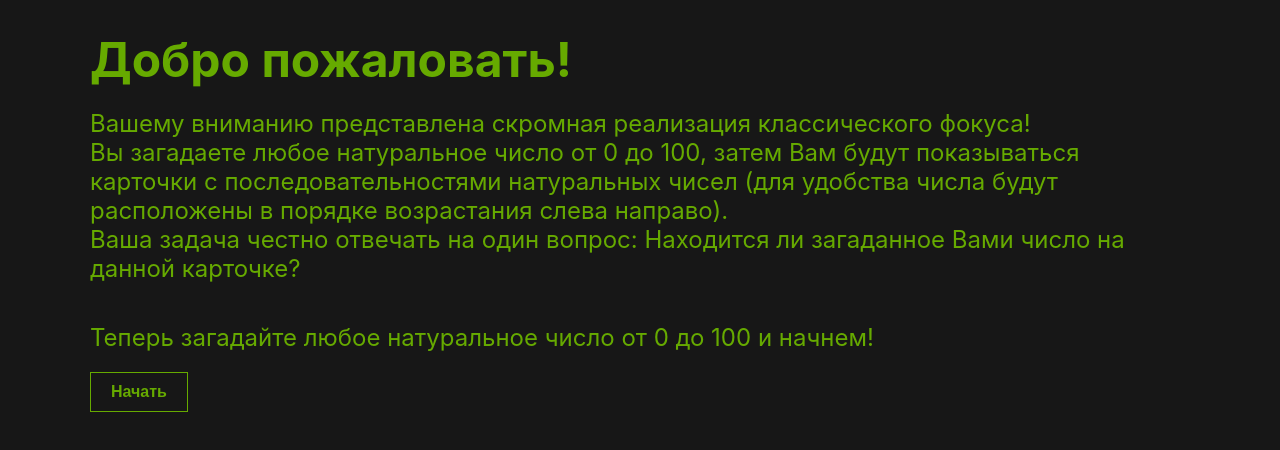
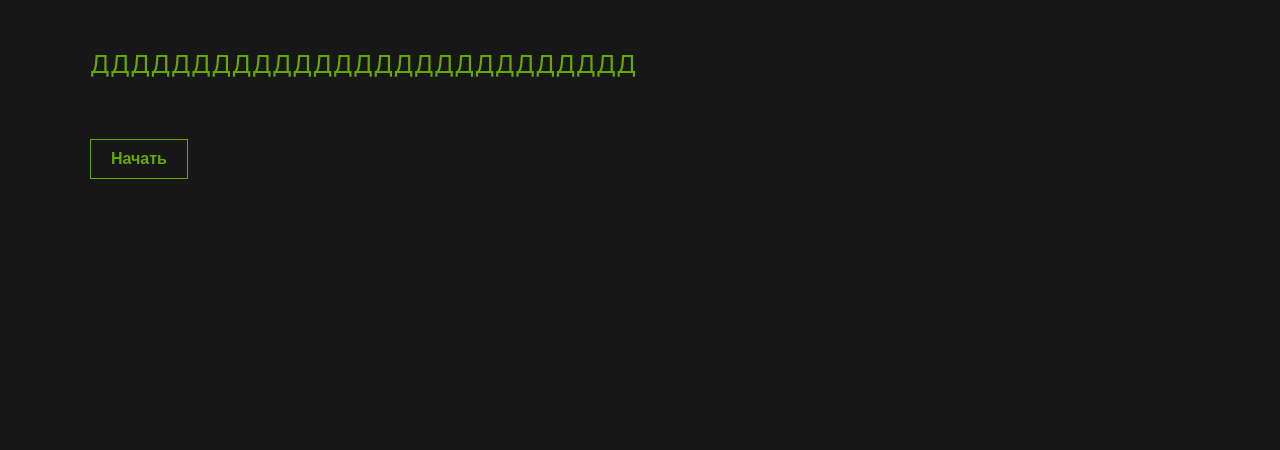
Before and after one commit to elijahmylcev/ClaudeShannon, a React (Create React App) app: page / in a window 1280 px wide. Shown: the top 450 px of the page. Built offline with nearby package versions, Linux system fonts and the light colour scheme.

Commit message:
Use effect in Start component

```diff
--- a/src/components/Start/Start.jsx
+++ b/src/components/Start/Start.jsx
@@ -1,11 +1,27 @@
+import React, { useEffect, useState } from 'react';
 import './start.scss';
 
 function Start({ onStart }) {
+  const text = [
+    'Добро пожаловать!\n',
+    'Вашему вниманию представлена скромная реализация классического фокуса!\n',
+    'Вы загадаете любое натуральное число от 0 до 100, затем Вам будут показываться карточки с последовательностями натуральных чисел(для удобства числа будут расположены в порядке возрастания слева направо). \n',
+    'Ваша задача честно отвечать на один вопрос: Находится ли загаданное Вами число на данной карточке? \n',
+    'Теперь загадайте любое натуральное число от 0 до 100 и начнем! \n',
+  ];
+
+  const line = 0;
+  const count = 0;
+  const [out, setOut] = useState('');
+
+  useEffect(() => {
+    setTimeout(() => setOut((prevState) => (`${prevState}${text[line][count]}`)), 300);
+  });
   return (
     <div className="start">
-      <h1>Добро пожаловать!</h1>
+      {/* <h1>Добро пожаловать!</h1> */}
       <div className="description">
-        Вашему вниманию представлена скромная реализация классического фокуса!
+        {/* Вашему вниманию представлена скромная реализация классического фокуса!
         {' '}
         <br />
         Вы загадаете любое натуральное число от 0 до 100,
@@ -14,10 +30,12 @@ function Start({ onStart }) {
         {' '}
         <br />
         Ваша задача честно отвечать на один вопрос:
-        Находится ли загаданное Вами число на данной карточке?
+        Находится ли загаданное Вами число на данной карточке? */}
+        {out}
       </div>
 
-      <div className="query">Теперь загадайте любое натуральное число от 0 до 100 и начнем!</div>
+      {/* <div className="query">Теперь загадайте любое
+       натуральное число от 0 до 100 и начнем!</div> */}
 
       <button
         className="start-btn"
```
